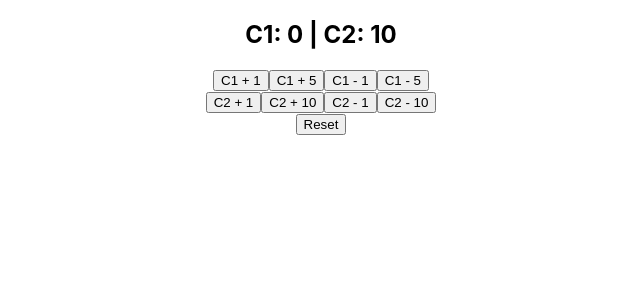
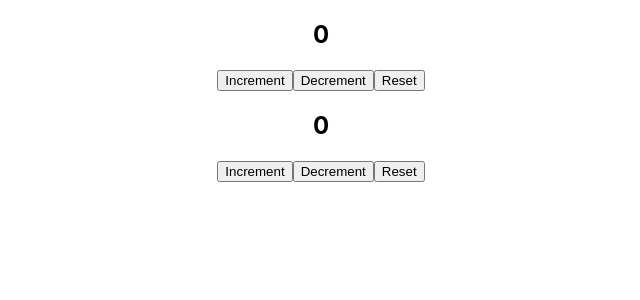
Before and after one commit to chankruze/react-hook-lab, a React (Create React App) app: page / in a window 1280 px wide. Shown: the top 300 px of the page, without its empty margins (319-959 px from the left). Built offline with nearby package versions, Linux system fonts and the light colour scheme.

Commit message:
[React Hook] useReducers - multiple useReducers
Signed-off-by: chankruze <chankruze@gmail.com>

```diff
--- a/src/App.js
+++ b/src/App.js
@@ -1,11 +1,11 @@
 import React from 'react';
 import './App.css';
-import ReducerCounterTwo from './components/usereducer/ReducerCounterTwo';
+import ReducerCounterThree from './components/usereducer/ReducerCounterThree';
 
 function App() {
   return (
     <div className="App">
-      <ReducerCounterTwo/>
+      <ReducerCounterThree/>
     </div>
   );
 }
--- /dev/null
+++ b/src/components/usereducer/ReducerCounterThree.js
@@ -0,0 +1,48 @@
+/*
+Author: chankruze (chankruze@geekofia.in)
+Created: Sat Sep 12 2020 07:54:47 GMT+0530 (India Standard Time)
+
+Copyright (c) Geekofia 2020 and beyond
+*/
+
+import React from 'react'
+
+const initialState = 0
+
+const updateCount = (count, action) => {
+    switch (action) {
+        case 'increment':
+            return count + 1
+
+        case 'decrement':
+            return count - 1
+
+        case 'reset':
+            return initialState
+
+        default:
+            return count
+    }
+}
+
+function ReducerCounterThree() {
+
+    const [countOne, dispatchOne] = React.useReducer(updateCount, initialState)
+    const [countTwo, dispatchTwo] = React.useReducer(updateCount, initialState)
+
+    return (
+        <div>
+            <h2>{countOne}</h2>
+            <button onClick={() => dispatchOne('increment')}>Increment</button>
+            <button onClick={() => dispatchOne('decrement')}>Decrement</button>
+            <button onClick={() => dispatchOne('reset')}>Reset</button>
+
+            <h2>{countTwo}</h2>
+            <button onClick={() => dispatchTwo('increment')}>Increment</button>
+            <button onClick={() => dispatchTwo('decrement')}>Decrement</button>
+            <button onClick={() => dispatchTwo('reset')}>Reset</button>
+        </div>
+    )
+}
+
+export default ReducerCounterThree
```
